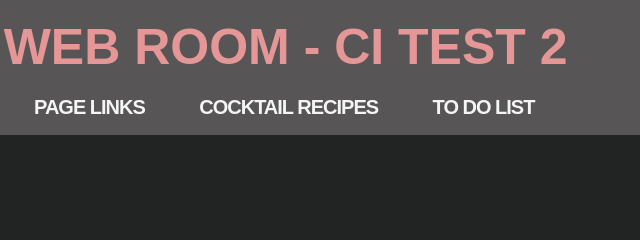
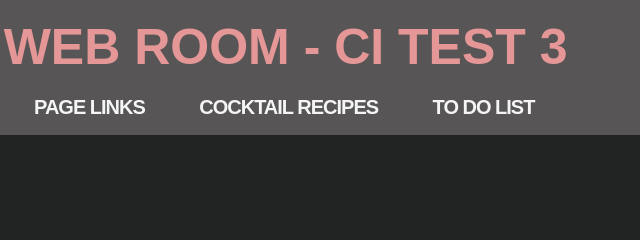
Before and after one commit to dpcalfola/Fola-web-room, a plain HTML site: page index.html in a window 1280 px wide. Shown: the top 240 px of the page, 452-1092 px from the left. Drawn offline with Linux system fonts and the light colour scheme.

Commit message:
Feat > jenkins local container CI build
	I set up a local jenkins container to build the project
	This commit is to test the github webhook to trigger the build

```diff
--- a/index.html
+++ b/index.html
@@ -13,7 +13,7 @@
   <div id="grid">
     <div id="grid_header">
       <h1><a href="index.html" class="nav_active">FOLA'S WEB ROOM - CI
-        TEST 2</a></h1>
+        TEST 3</a></h1>
 
       <ul>
         <li class="nav">
```
